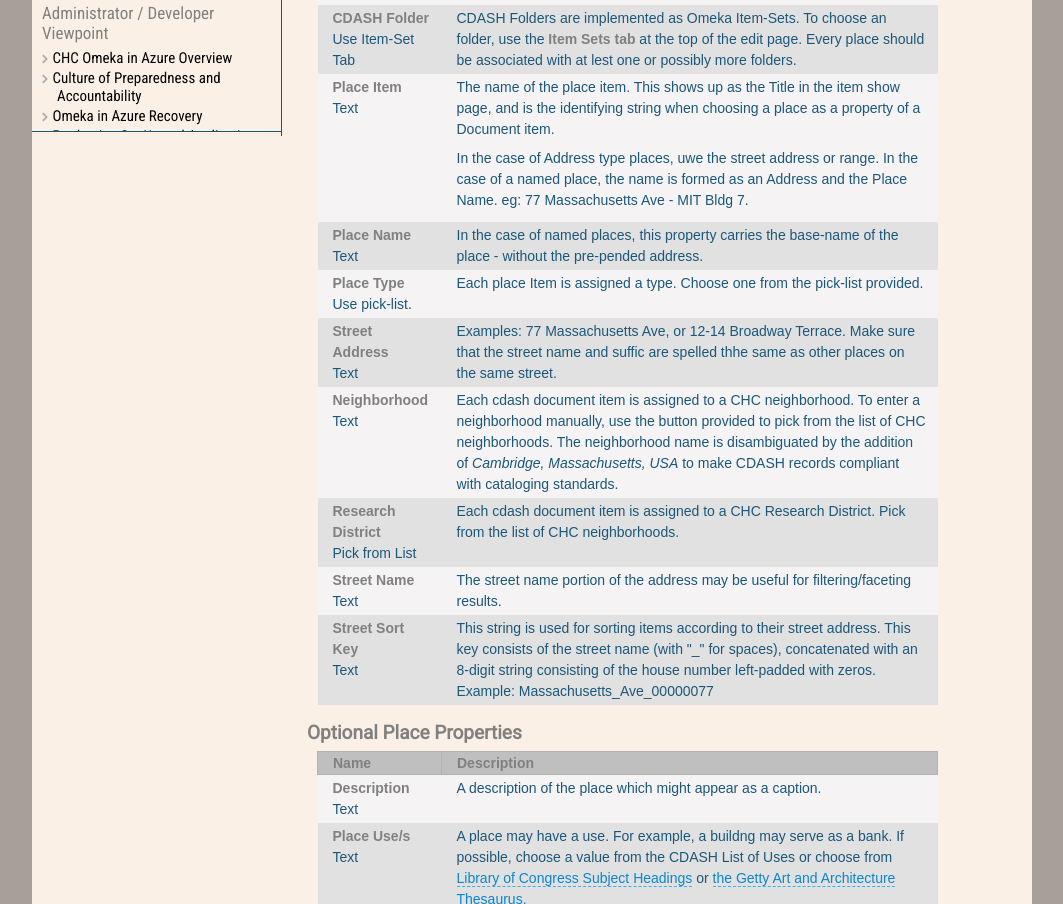
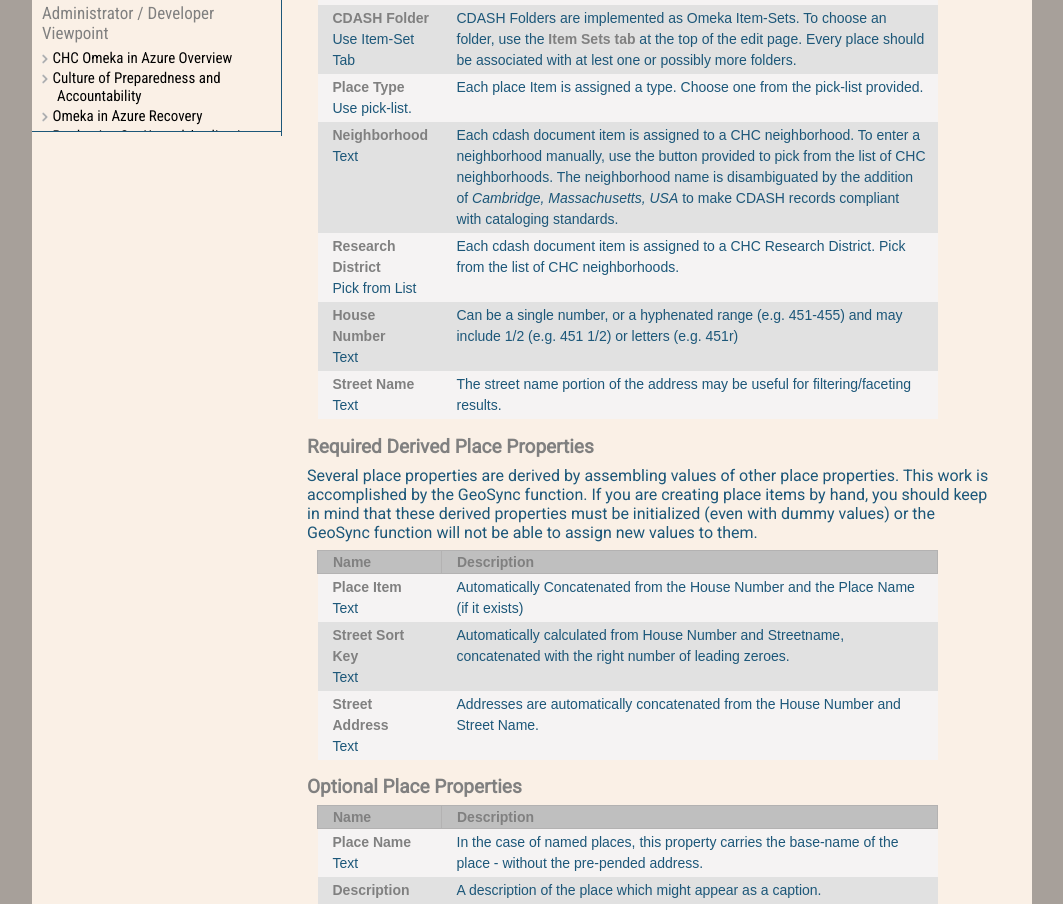
Before and after one commit to C-Dash/Documentation, a plain HTML site: page place_items/index.htm in a window 1280 px wide. Shown: the part 664-1568 px from the top of the page, without its empty margins (108-1171 px from the left). Drawn offline with Linux system fonts and the light colour scheme.

Commit message:
Updates for GeoSync GeoAudit

```diff
--- a/place_items/index.htm
+++ b/place_items/index.htm
@@ -58,7 +58,7 @@
 
     <table class="dictionary">
       <h2>Required Place Properties</h2>
-      <tr><th width="20%">Name</th><th width="80%">Description
+      <tr><th width="20%">Name</th><th width="80%">Description</th></tr>
       <tr><td><b>Resource Template</b><br>Pull-Down</td>
       <td>All CDASH Places use the <b>CDASH Place</b> template.</td>
       </tr>
@@ -68,27 +68,14 @@
       <tr><td><b>Place Marker</b><br>Use Mapping Tab</td>
         <td>Use the Mapping Tab to set the position of the marker <a href="../item_creation/images/marker_edit.jpg" target="outboard">See screen-Shot</a></td>
       </tr>
-
       <tr><td><b>CDASH Folder</b><br>Use Item-Set Tab</td>
         <td>CDASH Folders are implemented as Omeka Item-Sets.  To choose an folder, use the <b>Item Sets tab</b> at the top of the edit page. Every place should be associated with at lest one or possibly more folders.   </td>
-      </tr>
-
-      <tr><td><b>Place Item</b><br>Text</td>
-        <td>The name of the place item.  This shows up as the Title in the item show page, and is the identifying string when choosing a place as a property of a Document item.
-        <p>In the case of Address type places, uwe the street address or range. In the case of a named place, the name is formed as an Address and the Place Name.  eg: </b>77 Massachusetts Ave - MIT Bldg 7</b>.   </td>
-      </tr>
-
-      <tr><td><b>Place Name</b><br>Text</td>
-        <td>In the case of named places, this property carries the base-name of the place - without the pre-pended address.   </td>
       </tr>
 
       <tr><td><b>Place Type</b><br>Use pick-list.<br></td>
         <td>Each place Item is assigned a type. Choose one from the pick-list provided.</td>
       </tr>
 
-      <tr><td><b>Street Address</b><br>Text</td>
-        <td>Examples: 77 Massachusetts Ave, or 12-14 Broadway Terrace.  Make sure that the street name and suffic are spelled thhe same as other places on the same street. </td>
-      </tr>
       <tr><td><b>Neighborhood</b><br>Text</td>
         <td>Each cdash document item is assigned to a CHC neighborhood. To enter a neighborhood manually, use the button provided to pick from the list of CHC neighborhoods. The neighborhood name is disambiguated by the addition of <i>Cambridge, Massachusetts, USA</i> to make CDASH records compliant with cataloging standards.</td>
       </tr>
@@ -97,20 +84,43 @@
         <td>Each cdash document item is assigned to a CHC Research District. Pick from the list of CHC neighborhoods.
       </tr>
 
+      <tr><td><b>House Number</b><br>Text</td>
+       <td>Can be a single number, or a hyphenated range (e.g. 451-455) and may include 1/2 (e.g. 451 1/2)  or letters (e.g. 451r)</td>
+
       <tr><td><b>Street Name</b><br>Text</td>
         <td>The street name portion of the address may be useful for filtering/faceting results. </td>
       </tr>
 
+
+   </td>
+      </tr>
+    </table>
+
+
+      <table class="dictionary">
+      <h2>Required Derived Place Properties</h2>
+      <p>Several place properties are derived by assembling values of other place properties.  This work is accomplished by the GeoSync function.  If you are creating place items by hand, you should keep in mind that these derived properties must be initialized  (even with dummy values) or the GeoSync function will not be able to assign new values to them.
+      <tr><th width="20%">Name</th><th width="80%">Description</th></tr>
+
+      <tr><td><b>Place Item</b><br>Text</td>
+        <td>Automatically Concatenated from the House Number and the Place Name (if it exists)   </td>
+      </tr>
+
       <tr><td><b>Street Sort Key</b><br>Text</td>
-        <td>This string is used for sorting items according to their street address.  This key consists of the street name (with "_" for spaces), concatenated with an 8-digit string consisting of the house number left-padded with zeros. Example: Massachusetts_Ave_00000077
-   </td>
+        <td>Automatically calculated from House Number and Streetname, concatenated with the right number of leading zeroes.</td>
+
+        <tr><td><b>Street Address</b><br>Text</td>
+        <td>Addresses are automatically concatenated from the House Number and Street Name.</td>
       </tr>
 
     </table>
+
 <h2>Optional Place Properties</h2>
     <table class="dictionary">
       <tr><th width="20%">Name</th><th width="80%">Description</th></tr>
-
+      <tr><td><b>Place Name</b><br>Text</td>
+        <td>In the case of named places, this property carries the base-name of the place - without the pre-pended address.   </td>
+      </tr>
       <tr><td><b>Description</b><br>Text</td>
         <td>A description of the place which might appear as a caption. </td>
       </tr>
```
Also changed, not shown: azure_overview/index.htm (+1 -1 lines), doc_items/index.htm (+24 -20 lines), schema/index.htm (+7 -3 lines).
